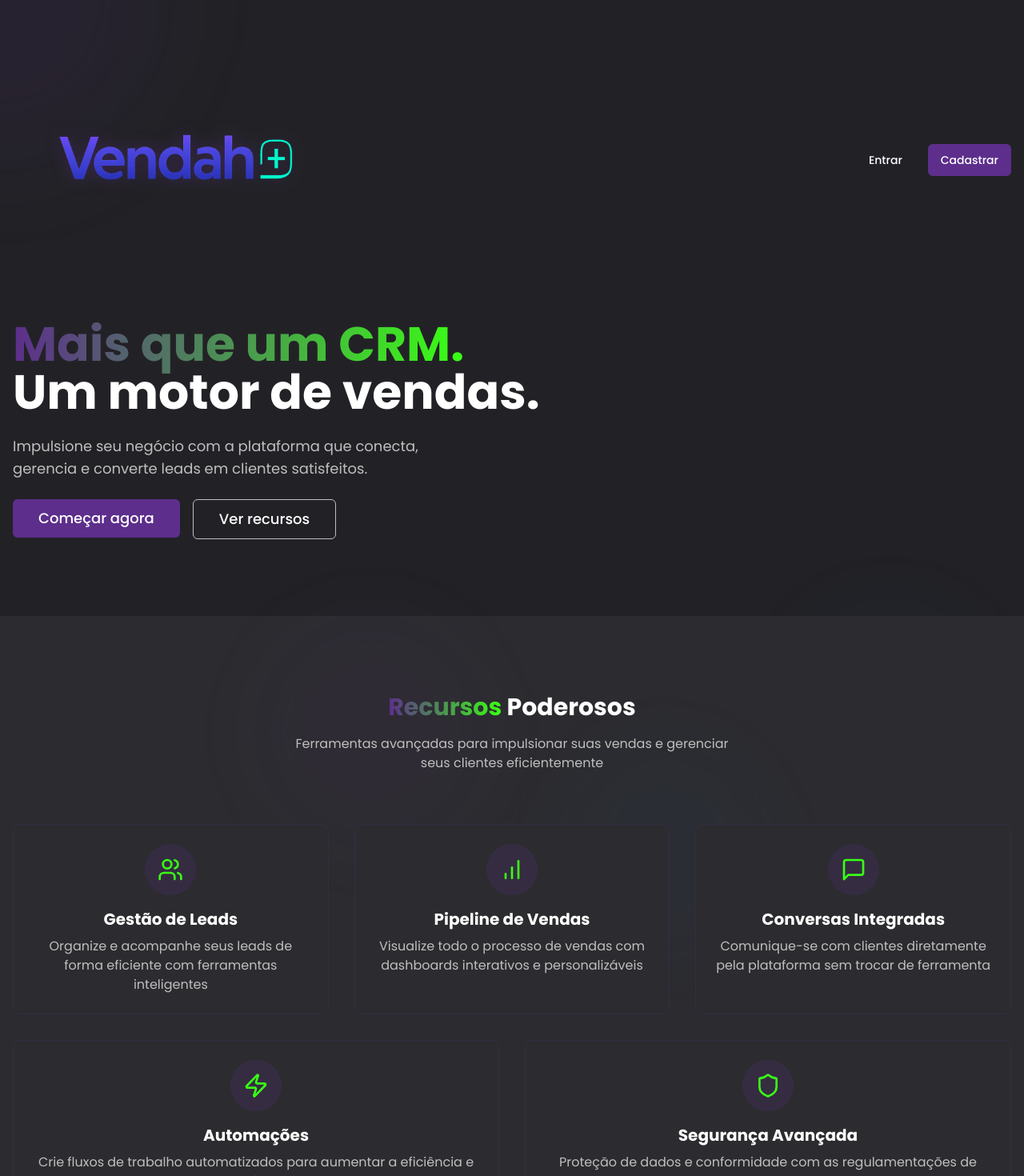
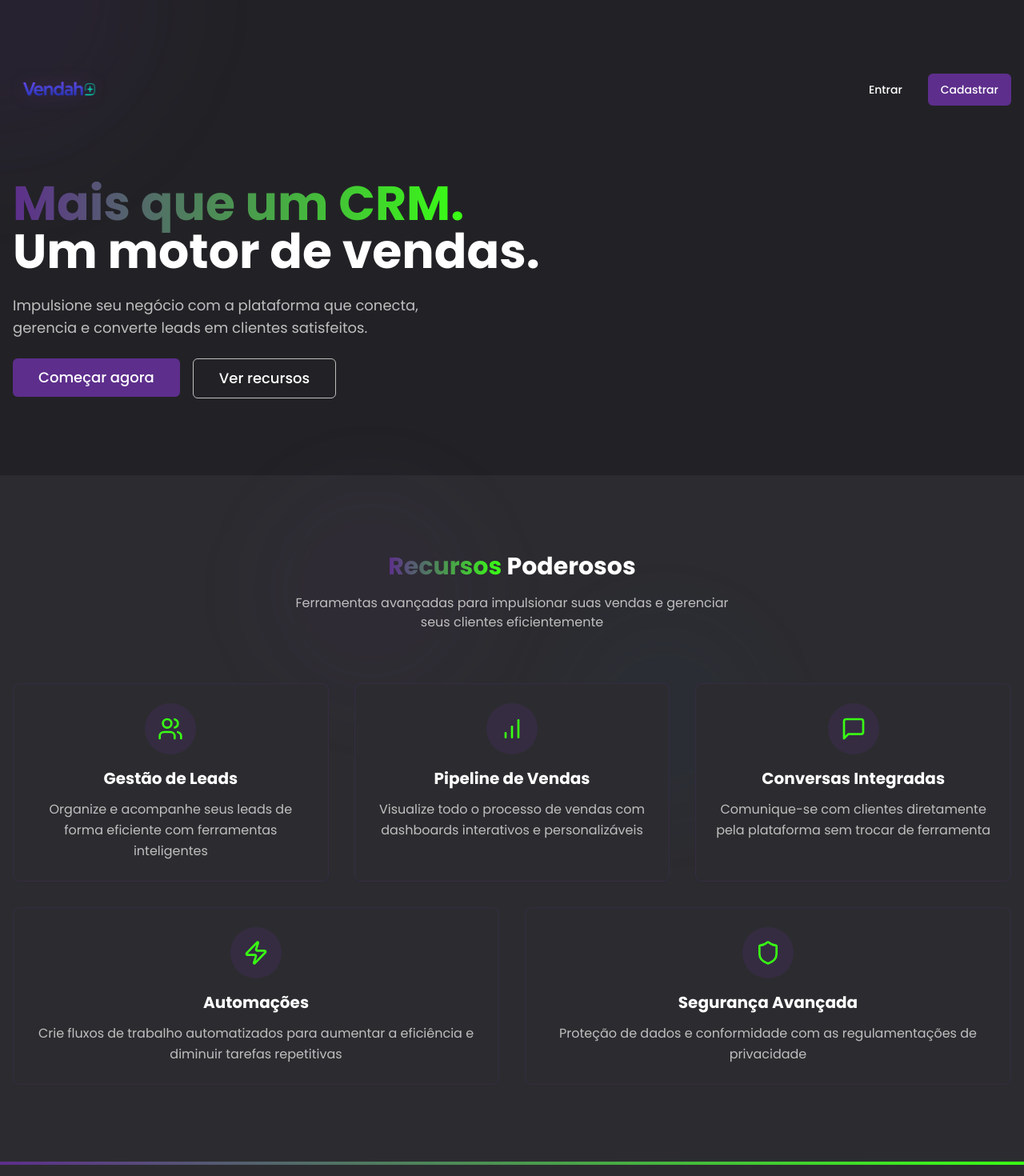
Before and after one commit to wendrick1998/supabase-conecta-brasil, a React (Vite) app: page / in a window 1280 px wide. Shown: the top 1470 px of the page at 80% size. Built offline with nearby package versions, Linux system fonts and the light colour scheme.

Commit message:
Fix: Display large logo on auth and home pages
Display the large logo without any background on the auth and home pages.

```diff
--- a/src/components/NavBar.tsx
+++ b/src/components/NavBar.tsx
@@ -28,9 +28,9 @@ const NavBar: React.FC<NavBarProps> = ({ currentPath }) => {
         <div className="flex">
           <Link to="/" className="flex items-center">
             <img
-              src="/lovable-uploads/02517599-ec7d-4486-a1f3-a3c80647cbda.png"
+              src="/lovable-uploads/3decb854-1aac-4760-b4a6-6dd4e3fc318c.png"
               alt="Vendah+"
-              className="h-24"
+              className="h-10"
             />
           </Link>
         </div>
--- a/src/components/auth/AuthLayout.tsx
+++ b/src/components/auth/AuthLayout.tsx
@@ -21,13 +21,11 @@ const AuthLayout = ({ children, pageTitle }: AuthLayoutProps) => {
         <div className="absolute top-1/4 right-1/4 w-72 h-72 bg-vendah-blue/5 rounded-full filter blur-2xl"></div>
 
         <div className="mb-8 flex flex-col items-center z-10">
-          <div className="logo-container p-6 mb-2 flex items-center justify-center">
-            <img
-              src="/lovable-uploads/02517599-ec7d-4486-a1f3-a3c80647cbda.png"
-              alt="Vendah+"
-              className="h-44 md:h-48 animate-subtle-glow"
-            />
-          </div>
+          <img
+            src="/lovable-uploads/3decb854-1aac-4760-b4a6-6dd4e3fc318c.png"
+            alt="Vendah+"
+            className="h-28 md:h-32 animate-subtle-glow"
+          />
         </div>
 
         <div className="z-10 w-full">
--- a/src/pages/HomePage.tsx
+++ b/src/pages/HomePage.tsx
@@ -6,6 +6,7 @@ import { Button } from '@/components/ui/button';
 import { useAuth } from '@/contexts/AuthContext';
 import { Card, CardContent } from '@/components/ui/card';
 import Footer from '@/components/Footer';
+import FeatureCard from '@/components/home/FeatureCard';
 
 const HomePage = () => {
   const { user } = useAuth();
@@ -22,13 +23,11 @@ const HomePage = () => {
       <div className="container mx-auto px-4 pt-12 lg:pt-20 pb-24 relative z-10">
         <nav className="flex justify-between items-center mb-20">
           <div className="flex items-center">
-            <div className="logo-container p-4 flex items-center justify-center">
-              <img
-                src="/lovable-uploads/02517599-ec7d-4486-a1f3-a3c80647cbda.png"
-                alt="Vendah+"
-                className="h-44 md:h-52 animate-subtle-glow"
-              />
-            </div>
+            <img
+              src="/lovable-uploads/3decb854-1aac-4760-b4a6-6dd4e3fc318c.png"
+              alt="Vendah+"
+              className="h-14 md:h-16 animate-subtle-glow"
+            />
           </div>
 
           <div className="flex gap-4">
@@ -107,82 +106,37 @@ const HomePage = () => {
           </div>
 
           <div className="grid grid-cols-1 md:grid-cols-3 gap-8">
-            <Card className="vendah-card group">
-              <CardContent className="p-6 flex flex-col items-center text-center">
-                <div className="h-16 w-16 rounded-full bg-vendah-purple/20 flex items-center justify-center mb-4
-                              group-hover:shadow-neon transition-all duration-500">
-                  <Users className="h-8 w-8 text-vendah-neon" />
-                </div>
-                <h3 className="font-bold text-xl mb-2 text-white group-hover:text-vendah-neon transition-colors">
-                  Gestão de Leads
-                </h3>
-                <p className="text-text-muted">
-                  Organize e acompanhe seus leads de forma eficiente com ferramentas inteligentes
-                </p>
-              </CardContent>
-            </Card>
+            <FeatureCard
+              icon={Users}
+              title="Gestão de Leads"
+              description="Organize e acompanhe seus leads de forma eficiente com ferramentas inteligentes"
+            />
 
-            <Card className="vendah-card group">
-              <CardContent className="p-6 flex flex-col items-center text-center">
-                <div className="h-16 w-16 rounded-full bg-vendah-purple/20 flex items-center justify-center mb-4
-                              group-hover:shadow-neon transition-all duration-500">
-                  <BarChart className="h-8 w-8 text-vendah-neon" />
-                </div>
-                <h3 className="font-bold text-xl mb-2 text-white group-hover:text-vendah-neon transition-colors">
-                  Pipeline de Vendas
-                </h3>
-                <p className="text-text-muted">
-                  Visualize todo o processo de vendas com dashboards interativos e personalizáveis
-                </p>
-              </CardContent>
-            </Card>
+            <FeatureCard
+              icon={BarChart}
+              title="Pipeline de Vendas"
+              description="Visualize todo o processo de vendas com dashboards interativos e personalizáveis"
+            />
 
-            <Card className="vendah-card group">
-              <CardContent className="p-6 flex flex-col items-center text-center">
-                <div className="h-16 w-16 rounded-full bg-vendah-purple/20 flex items-center justify-center mb-4
-                              group-hover:shadow-neon transition-all duration-500">
-                  <MessageSquare className="h-8 w-8 text-vendah-neon" />
-                </div>
-                <h3 className="font-bold text-xl mb-2 text-white group-hover:text-vendah-neon transition-colors">
-                  Conversas Integradas
-                </h3>
-                <p className="text-text-muted">
-                  Comunique-se com clientes diretamente pela plataforma sem trocar de ferramenta
-                </p>
-              </CardContent>
-            </Card>
+            <FeatureCard
+              icon={MessageSquare}
+              title="Conversas Integradas"
+              description="Comunique-se com clientes diretamente pela plataforma sem trocar de ferramenta"
+            />
           </div>
 
           <div className="grid grid-cols-1 md:grid-cols-2 gap-8 mt-8">
-            <Card className="vendah-card group">
-              <CardContent className="p-6 flex flex-col items-center text-center">
-                <div className="h-16 w-16 rounded-full bg-vendah-purple/20 flex items-center justify-center mb-4
-                              group-hover:shadow-neon transition-all duration-500">
-                  <Zap className="h-8 w-8 text-vendah-neon" />
-                </div>
-                <h3 className="font-bold text-xl mb-2 text-white group-hover:text-vendah-neon transition-colors">
-                  Automações
-                </h3>
-                <p className="text-text-muted">
-                  Crie fluxos de trabalho automatizados para aumentar a eficiência e diminuir tarefas repetitivas
-                </p>
-              </CardContent>
-            </Card>
+            <FeatureCard
+              icon={Zap}
+              title="Automações"
+              description="Crie fluxos de trabalho automatizados para aumentar a eficiência e diminuir tarefas repetitivas"
+            />
 
-            <Card className="vendah-card group">
-              <CardContent className="p-6 flex flex-col items-center text-center">
-                <div className="h-16 w-16 rounded-full bg-vendah-purple/20 flex items-center justify-center mb-4
-                              group-hover:shadow-neon transition-all duration-500">
-                  <Shield className="h-8 w-8 text-vendah-neon" />
-                </div>
-                <h3 className="font-bold text-xl mb-2 text-white group-hover:text-vendah-neon transition-colors">
-                  Segurança Avançada
-                </h3>
-                <p className="text-text-muted">
-                  Proteção de dados e conformidade com as regulamentações de privacidade
-                </p>
-              </CardContent>
-            </Card>
+            <FeatureCard
+              icon={Shield}
+              title="Segurança Avançada"
+              description="Proteção de dados e conformidade com as regulamentações de privacidade"
+            />
           </div>
         </div>
       </div>
```
Also changed, not shown: public/lovable-uploads/3decb854-1aac-4760-b4a6-6dd4e3fc318c.png (added).
